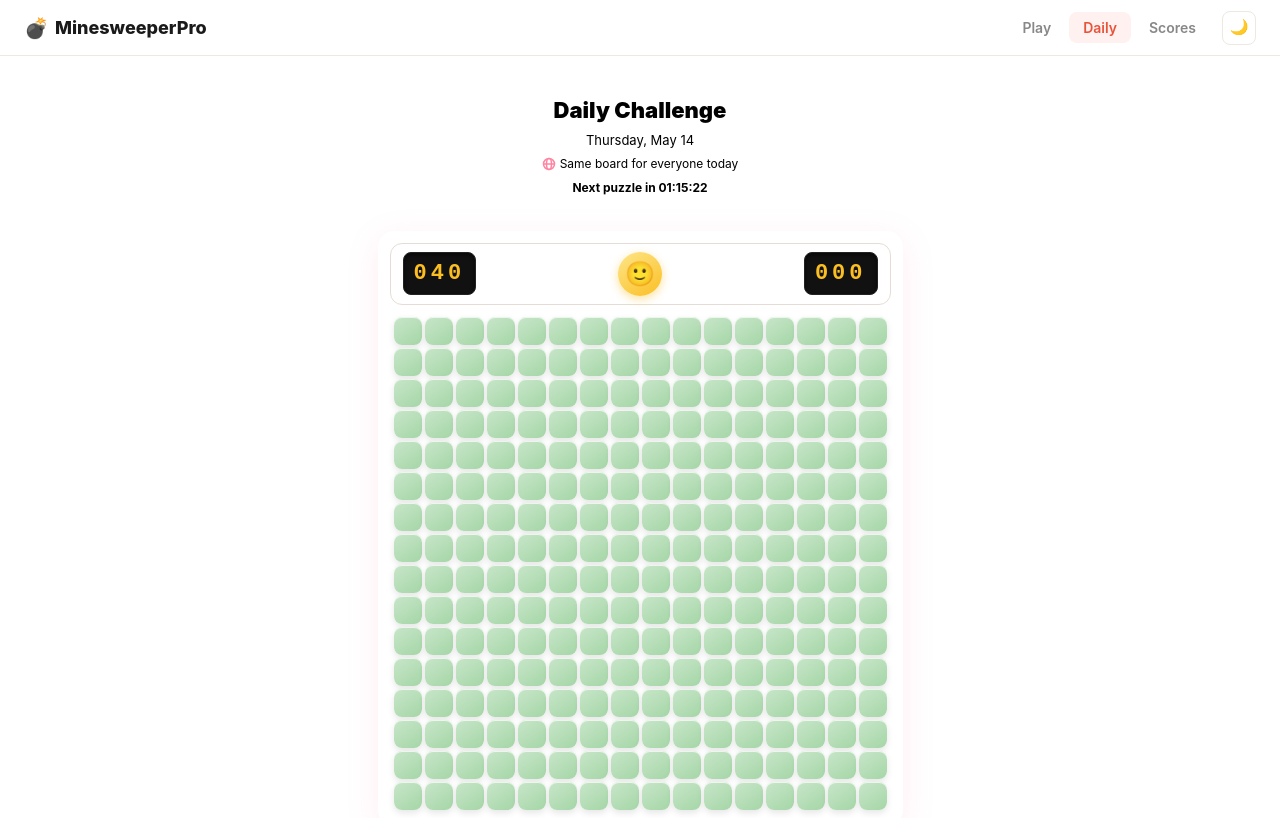
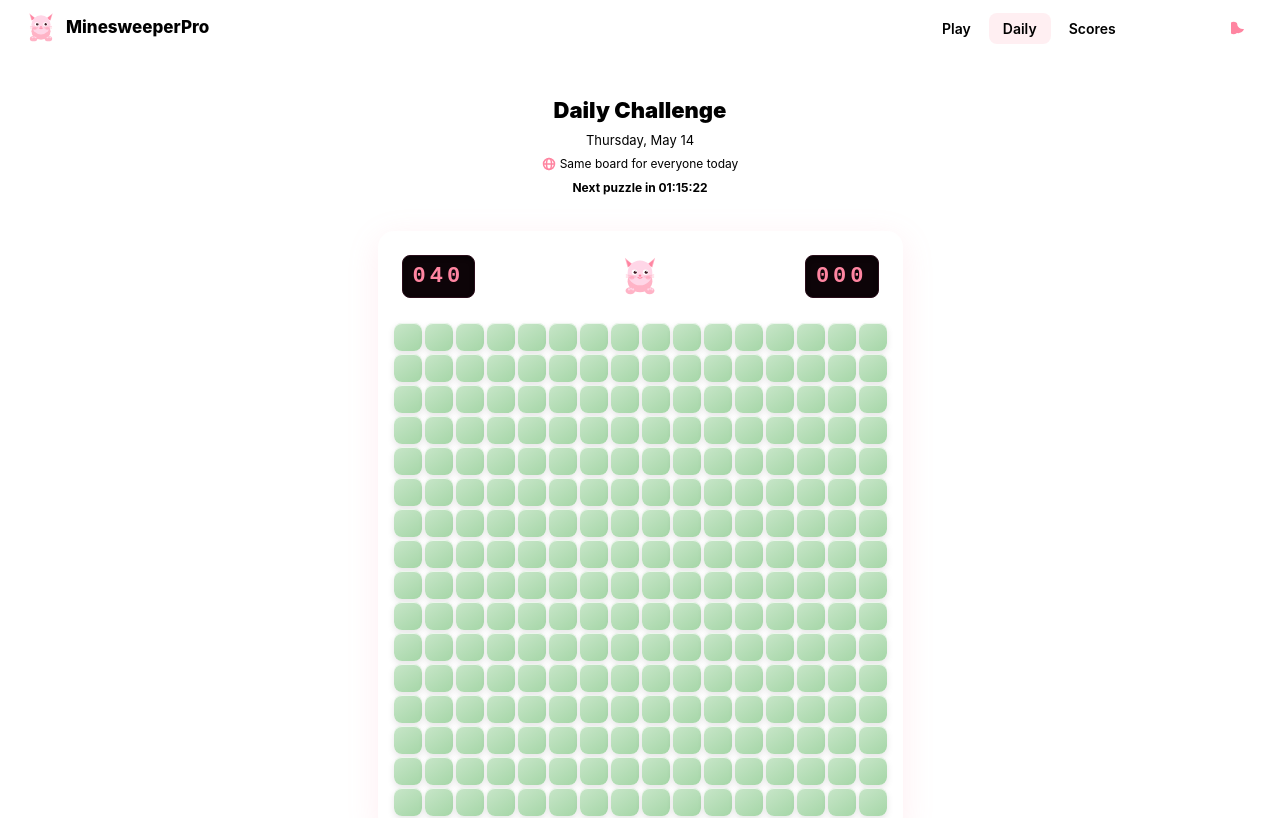
Before and after one commit to assemkdv/minesweeper, a Next.js app: page /daily in a window 1280 px wide. Shown: the top 818 px of the page. Built offline with nearby package versions, Linux system fonts and the light colour scheme.

Commit message:
feat: add CatMascot component, update Navbar and GameHeader to cherry blossom

```diff
--- /dev/null
+++ b/components/CatMascot.tsx
@@ -0,0 +1,139 @@
+'use client';
+import { useState, useEffect } from 'react';
+
+export type CatMood = 'idle' | 'playing' | 'won' | 'lost';
+
+export function CatMascot({ mood = 'idle', size = 64, onClick }: {
+  mood?: CatMood;
+  size?: number;
+  onClick?: () => void;
+}) {
+  const [blink, setBlink] = useState(false);
+
+  useEffect(() => {
+    if (mood !== 'idle' && mood !== 'playing') return;
+    const schedule = () => {
+      const delay = 2500 + Math.random() * 3000;
+      return setTimeout(() => {
+        setBlink(true);
+        setTimeout(() => { setBlink(false); schedule(); }, 150);
+      }, delay);
+    };
+    const t = schedule();
+    return () => clearTimeout(t);
+  }, [mood]);
+
+  const s = size;
+  const isIdle    = mood === 'idle';
+  const isPlaying = mood === 'playing';
+  const isWon     = mood === 'won';
+  const isLost    = mood === 'lost';
+
+  return (
+    <svg
+      width={s} height={s} viewBox="0 0 64 64" fill="none"
+      style={{ cursor: onClick ? 'pointer' : 'default', display: 'block' }}
+      onClick={onClick}
+    >
+      {/* Body */}
+      <ellipse cx="32" cy="38" rx="18" ry="16" fill="#ffb3c6"/>
+
+      {/* Ears */}
+      <polygon points="14,18 10,4 22,14" fill="#ffb3c6"/>
+      <polygon points="50,18 54,4 42,14" fill="#ffb3c6"/>
+      <polygon points="15,17 12,7 21,14" fill="#ff85a1"/>
+      <polygon points="49,17 52,7 43,14" fill="#ff85a1"/>
+
+      {/* Head */}
+      <circle cx="32" cy="26" r="18" fill="#ffd6e7"/>
+
+      {/* Detective hat (playing mode) */}
+      {isPlaying && (
+        <>
+          <rect x="16" y="16" width="32" height="5" rx="2" fill="#3d1520"/>
+          <rect x="20" y="4" width="24" height="13" rx="4" fill="#3d1520"/>
+          <rect x="22" y="6" width="8" height="3" rx="1.5" fill="#ff4d6d" opacity="0.6"/>
+        </>
+      )}
+
+      {/* Halo (won mode) */}
+      {isWon && (
+        <ellipse cx="32" cy="9" rx="10" ry="3" stroke="#FFD700" strokeWidth="2.5" fill="none"/>
+      )}
+
+      {/* Eyes */}
+      {(isIdle || isPlaying) && !blink && (
+        <>
+          <circle cx="24" cy="25" r="4" fill="white"/>
+          <circle cx="40" cy="25" r="4" fill="white"/>
+          <circle cx="25" cy="25" r="2.2" fill="#3d1520"/>
+          <circle cx="41" cy="25" r="2.2" fill="#3d1520"/>
+          <circle cx="26" cy="24" r="0.8" fill="white"/>
+          <circle cx="42" cy="24" r="0.8" fill="white"/>
+        </>
+      )}
+      {/* Blink */}
+      {(isIdle || isPlaying) && blink && (
+        <>
+          <path d="M20 25 Q24 22 28 25" stroke="#3d1520" strokeWidth="2" strokeLinecap="round" fill="none"/>
+          <path d="M36 25 Q40 22 44 25" stroke="#3d1520" strokeWidth="2" strokeLinecap="round" fill="none"/>
+        </>
+      )}
+      {/* Won eyes — crescent ^^ */}
+      {isWon && (
+        <>
+          <path d="M20 26 Q24 21 28 26" stroke="#3d1520" strokeWidth="2.5" strokeLinecap="round" fill="none"/>
+          <path d="M36 26 Q40 21 44 26" stroke="#3d1520" strokeWidth="2.5" strokeLinecap="round" fill="none"/>
+        </>
+      )}
+      {/* Lost eyes — X X */}
+      {isLost && (
+        <>
+          <line x1="21" y1="22" x2="27" y2="28" stroke="#3d1520" strokeWidth="2.5" strokeLinecap="round"/>
+          <line x1="27" y1="22" x2="21" y2="28" stroke="#3d1520" strokeWidth="2.5" strokeLinecap="round"/>
+          <line x1="37" y1="22" x2="43" y2="28" stroke="#3d1520" strokeWidth="2.5" strokeLinecap="round"/>
+          <line x1="43" y1="22" x2="37" y2="28" stroke="#3d1520" strokeWidth="2.5" strokeLinecap="round"/>
+        </>
+      )}
+
+      {/* Nose */}
+      <ellipse cx="32" cy="30" rx="2" ry="1.5" fill="#ff85a1"/>
+
+      {/* Mouth */}
+      {!isLost && (
+        <path d="M29 32.5 Q32 35 35 32.5" stroke="#ff85a1" strokeWidth="1.5" strokeLinecap="round" fill="none"/>
+      )}
+      {isLost && (
+        <path d="M29 35 Q32 32 35 35" stroke="#ff85a1" strokeWidth="1.5" strokeLinecap="round" fill="none"/>
+      )}
+
+      {/* Whiskers */}
+      <line x1="12" y1="29" x2="26" y2="31" stroke="#ffb3c6" strokeWidth="1" strokeLinecap="round"/>
+      <line x1="12" y1="32" x2="26" y2="32" stroke="#ffb3c6" strokeWidth="1" strokeLinecap="round"/>
+      <line x1="38" y1="31" x2="52" y2="29" stroke="#ffb3c6" strokeWidth="1" strokeLinecap="round"/>
+      <line x1="38" y1="32" x2="52" y2="32" stroke="#ffb3c6" strokeWidth="1" strokeLinecap="round"/>
+
+      {/* Blush */}
+      <ellipse cx="20" cy="33" rx="4" ry="2.5" fill="#ff85a1" opacity="0.4"/>
+      <ellipse cx="44" cy="33" rx="4" ry="2.5" fill="#ff85a1" opacity="0.4"/>
+
+      {/* Won hearts */}
+      {isWon && (
+        <>
+          <path d="M8 18 C8 15 12 15 12 18 C12 21 8 24 8 24 C8 24 4 21 4 18 Z" fill="#ff4d6d" opacity="0.85"/>
+          <path d="M58 14 C58 12 61 12 61 14 C61 16 58 18 58 18 C58 18 55 16 55 14 Z" fill="#ff4d6d" opacity="0.85"/>
+        </>
+      )}
+
+      {/* Paws */}
+      <ellipse cx="18" cy="52" rx="7" ry="5" fill="#ffb3c6"/>
+      <ellipse cx="46" cy="52" rx="7" ry="5" fill="#ffb3c6"/>
+      <circle cx="16" cy="50" r="1.5" fill="#ffd6e7"/>
+      <circle cx="19" cy="49" r="1.5" fill="#ffd6e7"/>
+      <circle cx="22" cy="50" r="1.5" fill="#ffd6e7"/>
+      <circle cx="44" cy="50" r="1.5" fill="#ffd6e7"/>
+      <circle cx="47" cy="49" r="1.5" fill="#ffd6e7"/>
+      <circle cx="50" cy="50" r="1.5" fill="#ffd6e7"/>
+    </svg>
+  );
+}
--- a/components/Navbar.tsx
+++ b/components/Navbar.tsx
@@ -1,6 +1,29 @@
 'use client';
 import Link from 'next/link';
 import { usePathname } from 'next/navigation';
+import { CatMascot } from '@/components/CatMascot';
+
+function SunIcon() {
+  return (
+    <svg width="16" height="16" viewBox="0 0 16 16" fill="none">
+      <circle cx="8" cy="8" r="3" fill="#ff85a1"/>
+      {[0,45,90,135,180,225,270,315].map(a => (
+        <line key={a}
+          x1={8 + 4.5*Math.cos(a*Math.PI/180)} y1={8 + 4.5*Math.sin(a*Math.PI/180)}
+          x2={8 + 6.5*Math.cos(a*Math.PI/180)} y2={8 + 6.5*Math.sin(a*Math.PI/180)}
+          stroke="#ff85a1" strokeWidth="1.5" strokeLinecap="round"/>
+      ))}
+    </svg>
+  );
+}
+
+function MoonIcon() {
+  return (
+    <svg width="16" height="16" viewBox="0 0 16 16" fill="none">
+      <path d="M13 9A6 6 0 016 3a6 6 0 100 10 6 6 0 007-4z" fill="#ff85a1"/>
+    </svg>
+  );
+}
 
 export function Navbar({ isDark, onToggleTheme }: { isDark: boolean; onToggleTheme: () => void }) {
   const p = usePathname();
@@ -9,36 +32,48 @@ export function Navbar({ isDark, onToggleTheme }: { isDark: boolean; onToggleThe
     { href: '/daily',       label: 'Daily' },
     { href: '/leaderboard', label: 'Scores' },
   ];
-  const bg     = isDark ? '#111' : '#fff';
-  const border = isDark ? '#222' : '#ede8e0';
-  const text   = isDark ? '#f0f0f0' : '#1a1a1a';
-  const muted  = isDark ? '#777' : '#888';
-  const accent = '#e8533a';
   return (
-    <nav style={{ background: bg, borderBottom: `1px solid ${border}`, padding: '0 24px', height: 56,
+    <nav style={{
+      background: 'var(--card)', borderBottom: '1px solid var(--border)',
+      padding: '0 24px', height: 56,
       display: 'flex', alignItems: 'center', justifyContent: 'space-between',
-      position: 'sticky', top: 0, zIndex: 50 }}>
-      <Link href="/" style={{ fontWeight: 800, fontSize: 18, color: text, textDecoration: 'none', display: 'flex', alignItems: 'center', gap: 6 }}>
-        <span style={{ fontSize: 20 }}>💣</span> MinesweeperPro
+      position: 'sticky', top: 0, zIndex: 50,
+    }}>
+      <Link href="/" style={{
+        fontWeight: 800, fontSize: 17, color: 'var(--text)',
+        textDecoration: 'none', display: 'flex', alignItems: 'center', gap: 8,
+      }}>
+        <CatMascot mood="idle" size={34}/>
+        MinesweeperPro
       </Link>
       <div style={{ display: 'flex', alignItems: 'center', gap: 4 }}>
         {links.map(({ href, label }) => {
-          const active = p === href;
+          const active = p === href || p?.startsWith(href);
           return (
             <Link key={href} href={href} style={{
               padding: '5px 14px', borderRadius: 8, fontSize: 14, fontWeight: 600,
               textDecoration: 'none', transition: 'all 0.15s',
-              color: active ? accent : muted,
-              background: active ? (isDark ? 'rgba(232,83,58,0.12)' : 'rgba(232,83,58,0.08)') : 'transparent',
+              color: active ? 'var(--accent)' : 'var(--muted)',
+              background: active ? 'rgba(255,77,109,0.09)' : 'transparent',
             }}>{label}</Link>
           );
         })}
+        <Link href="/signin" style={{
+          padding: '5px 14px', borderRadius: 8, fontSize: 14, fontWeight: 700,
+          textDecoration: 'none', transition: 'all 0.15s',
+          color: '#fff', background: 'var(--accent)',
+          marginLeft: 4,
+        }}>Sign in</Link>
         <button onClick={onToggleTheme} style={{
-          marginLeft: 8, width: 34, height: 34, borderRadius: 8,
-          border: `1px solid ${border}`, background: 'transparent',
-          cursor: 'pointer', fontSize: 15, transition: 'background 0.15s',
-          display: 'flex', alignItems: 'center', justifyContent: 'center',
-        }}>{isDark ? '☀️' : '🌙'}</button>
+          marginLeft: 6, width: 34, height: 34, borderRadius: 8,
+          border: '1px solid var(--border)', background: 'transparent',
+          cursor: 'pointer', display: 'flex', alignItems: 'center', justifyContent: 'center',
+          transition: 'background 0.15s',
+        }}
+          onMouseEnter={e => (e.currentTarget as HTMLElement).style.background = 'var(--bg2)'}
+          onMouseLeave={e => (e.currentTarget as HTMLElement).style.background = 'transparent'}>
+          {isDark ? <SunIcon/> : <MoonIcon/>}
+        </button>
       </div>
     </nav>
   );
--- a/components/game/GameHeader.tsx
+++ b/components/game/GameHeader.tsx
@@ -1,46 +1,52 @@
 'use client';
 import { GameStatus } from '@/lib/minesweeper';
+import { CatMascot, CatMood } from '@/components/CatMascot';
+
+function moodFrom(status: GameStatus): CatMood {
+  if (status === 'won')     return 'won';
+  if (status === 'lost')    return 'lost';
+  if (status === 'playing') return 'playing';
+  return 'idle';
+}
 
 export function GameHeader({ minesLeft, timerDisplay, status, onReset, isDark }: {
-  minesLeft: number; timerDisplay: string; status: GameStatus; onReset: ()=>void; isDark: boolean;
+  minesLeft: number; timerDisplay: string; status: GameStatus; onReset: () => void; isDark: boolean;
 }) {
-  const face = status==='won' ? '🥳' : status==='lost' ? '😵' : '🙂';
-  const bg     = isDark ? '#1a1a1a' : '#fff';
-  const border = isDark ? '#2a2a2a' : '#e5ddd5';
   return (
     <div style={{
-      display:'flex', alignItems:'center', justifyContent:'space-between',
-      background: bg, border:`1px solid ${border}`,
-      borderRadius:12, padding:'8px 12px', marginBottom:8,
+      display: 'flex', alignItems: 'center', justifyContent: 'space-between',
+      background: 'var(--card)', border: '1px solid var(--border)',
+      borderRadius: 12, padding: '8px 12px', marginBottom: 8,
     }}>
-      <LCD value={String(Math.max(-99,Math.min(999,minesLeft))).padStart(3,'0')} isDark={isDark}/>
-      <button onClick={onReset} title="New game" style={{
-        width:44, height:44, fontSize:24,
-        display:'flex', alignItems:'center', justifyContent:'center',
-        background: 'linear-gradient(145deg,#fde68a,#fbbf24)',
-        border:'none', borderRadius:'50%', cursor:'pointer',
-        boxShadow:'0 3px 10px rgba(251,191,36,0.45)',
-        transition:'transform 0.1s, box-shadow 0.1s',
-      }}
-        onMouseDown={e=>{e.currentTarget.style.transform='scale(0.9)';e.currentTarget.style.boxShadow='0 1px 4px rgba(251,191,36,0.3)';}}
-        onMouseUp={e=>{e.currentTarget.style.transform='scale(1)';e.currentTarget.style.boxShadow='0 3px 10px rgba(251,191,36,0.45)';}}
-        onMouseLeave={e=>{e.currentTarget.style.transform='scale(1)';e.currentTarget.style.boxShadow='0 3px 10px rgba(251,191,36,0.45)';}}>
-        {face}
+      <LCD value={String(Math.max(-99, Math.min(999, minesLeft))).padStart(3, '0')}/>
+      <button
+        onClick={onReset}
+        title="New game"
+        style={{
+          background: 'none', border: 'none', cursor: 'pointer', padding: 4,
+          borderRadius: '50%', transition: 'transform 0.15s',
+          display: 'flex', alignItems: 'center', justifyContent: 'center',
+        }}
+        onMouseEnter={e => (e.currentTarget as HTMLElement).style.transform = 'scale(1.12)'}
+        onMouseLeave={e => (e.currentTarget as HTMLElement).style.transform = 'scale(1)'}
+        onMouseDown={e  => (e.currentTarget as HTMLElement).style.transform = 'scale(0.9)'}
+        onMouseUp={e    => (e.currentTarget as HTMLElement).style.transform = 'scale(1.12)'}>
+        <CatMascot mood={moodFrom(status)} size={44}/>
       </button>
-      <LCD value={timerDisplay} isDark={isDark}/>
+      <LCD value={timerDisplay}/>
     </div>
   );
 }
 
-function LCD({ value, isDark }: { value:string; isDark:boolean }) {
+function LCD({ value }: { value: string }) {
   return (
     <div style={{
-      background: '#111', color:'#fbbf24',
-      fontFamily:'"Courier New",monospace', fontSize:22, fontWeight:900,
-      padding:'4px 10px', letterSpacing:4, borderRadius:8,
-      minWidth:70, textAlign:'right',
-      boxShadow:'inset 0 2px 4px rgba(0,0,0,0.6)',
-      border:'1px solid #222',
+      background: '#0d0408', color: '#ff85a1',
+      fontFamily: '"Courier New", monospace', fontSize: 22, fontWeight: 900,
+      padding: '4px 10px', letterSpacing: 4, borderRadius: 8,
+      minWidth: 70, textAlign: 'right',
+      boxShadow: 'inset 0 2px 4px rgba(0,0,0,0.6)',
+      border: '1px solid #2a0d1a',
     }}>{value}</div>
   );
 }
```
